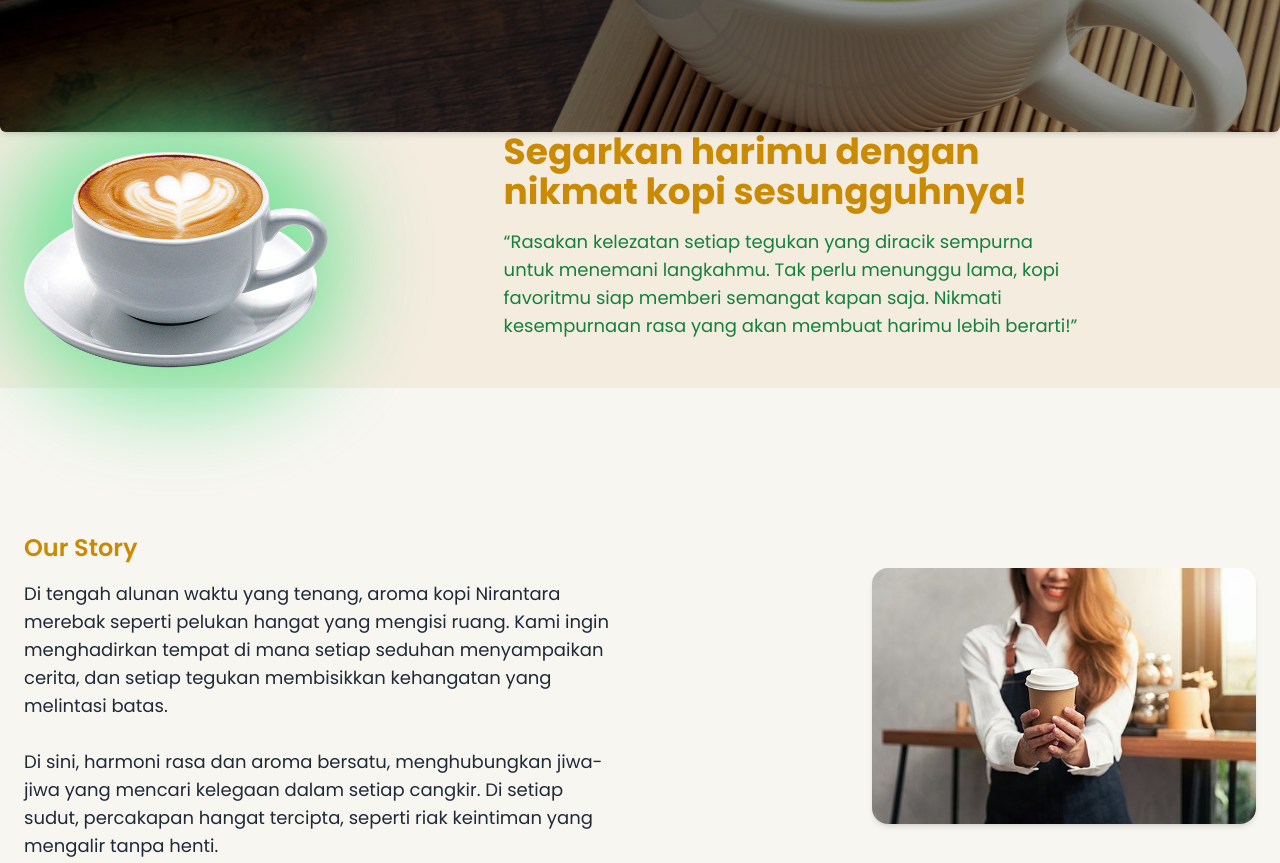
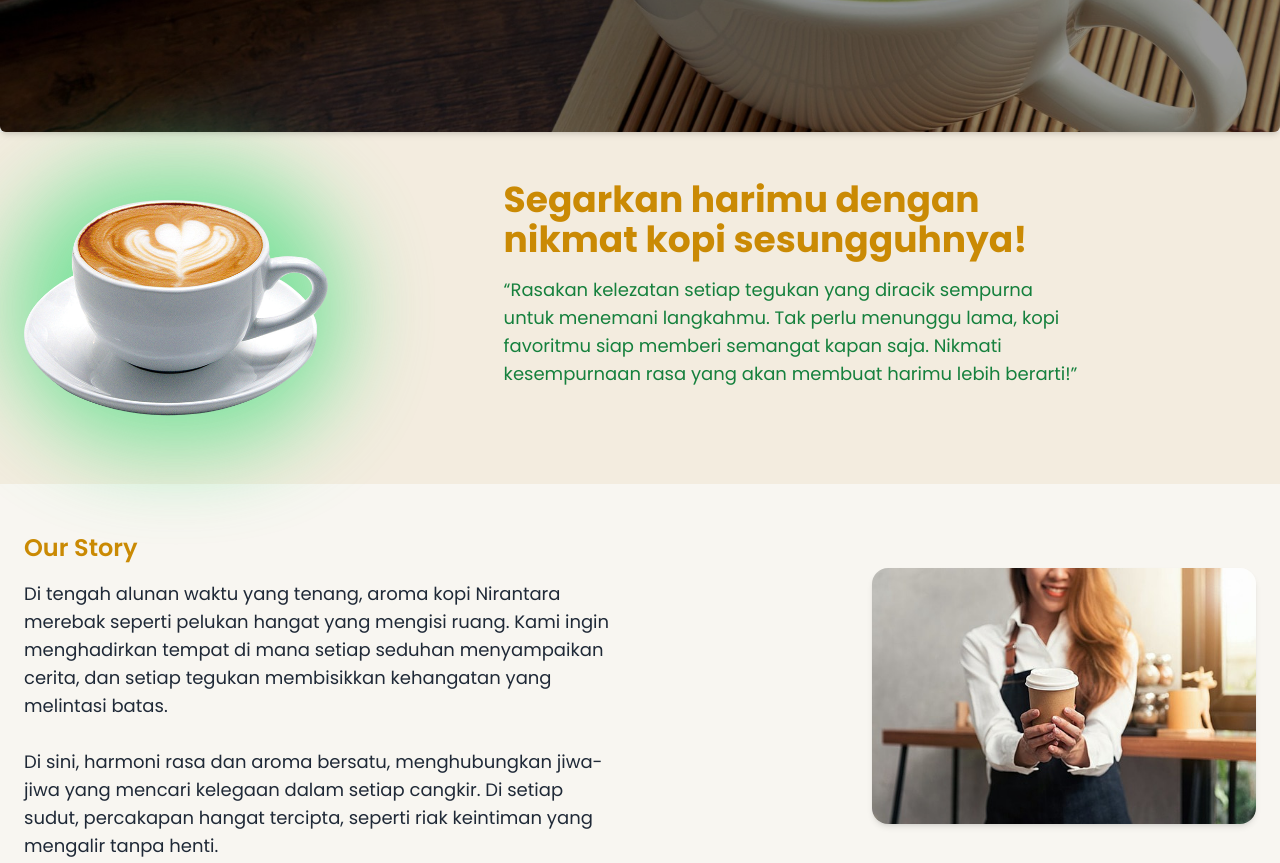
Before and after one commit to Sazhumaa/Nirantara-Coffe-Landing-Page, a website: page src/index.html in a window 1280 px wide. Shown: the part 580-1443 px from the top of the page. Drawn offline with nearby package versions, Linux system fonts and the light colour scheme.

Commit message:
fixing tailwind

```diff
--- a/src/index.html
+++ b/src/index.html
@@ -190,7 +190,7 @@
 </section>
 
   <!-- HOME PART 2 -->
-  <section id="Home" class="px-6 py-50 bg-[#f3ecdf]">
+  <section id="Home" class="px-6 py-12 bg-[#f3ecdf]">
     <div class="flex flex-col md:flex-row items-center md:items-start gap-12 max-w-7xl mx-auto">
       <div class="relative">
         <div class="absolute inset-0 w-full h-full rounded-full bg-green-400 blur-2xl opacity-70 scale-110 z-0"></div>
@@ -210,7 +210,7 @@
   </section>
 
 <!-- Our Story -->
-<section id="AboutUs" class="px-6 py-36 bg-[#f8f6f1]">
+<section id="AboutUs" class="px-6 py-12 bg-[#f8f6f1]">
   <div class="grid grid-cols-1 md:grid-cols-2 gap-10 max-w-7xl mx-auto items-center">
 
     <!-- Gambar: muncul duluan di mobile, pindah ke kanan di desktop -->
```
